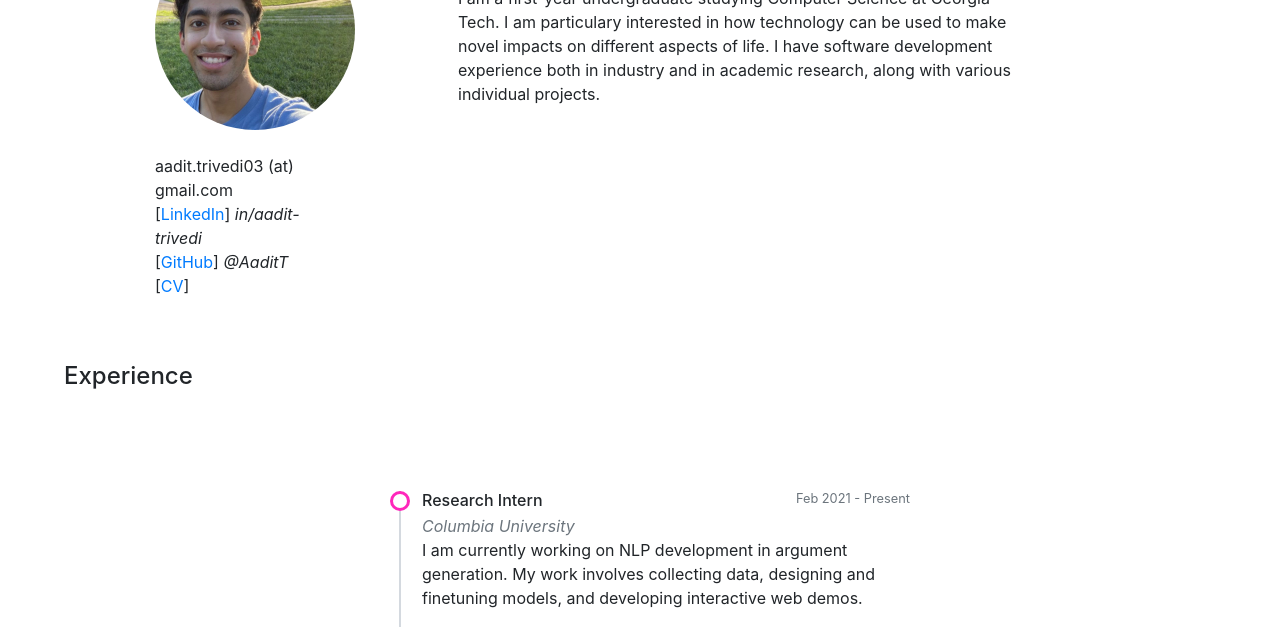
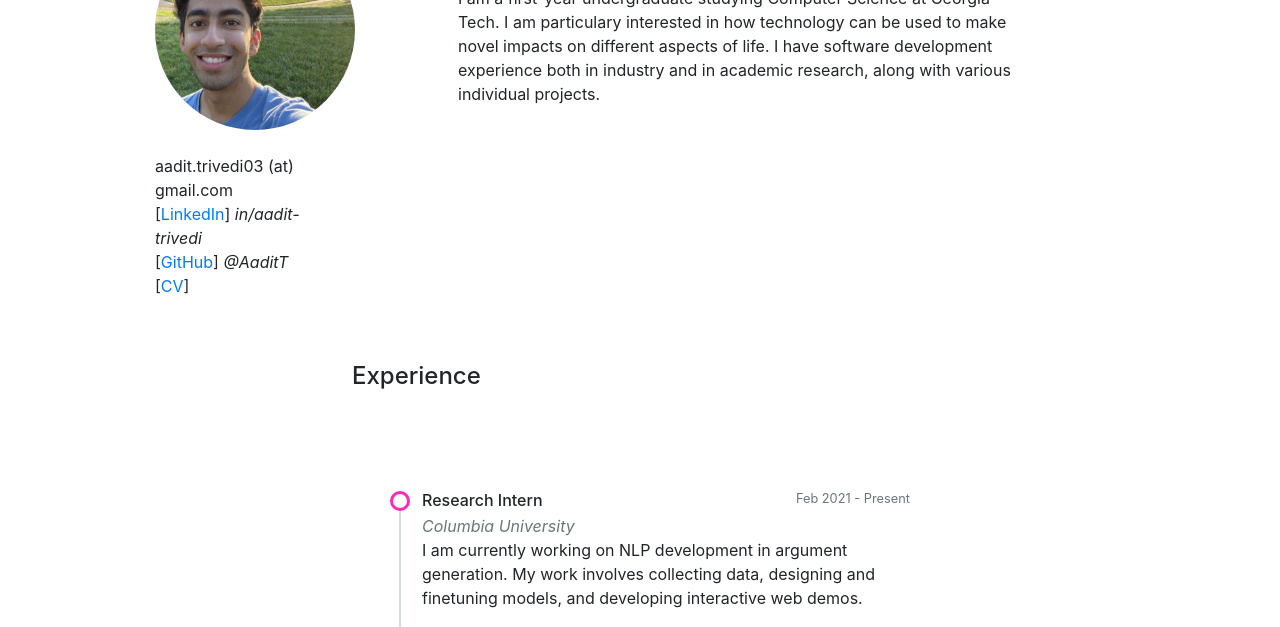
Before and after one commit to AaditT/AaditT.github.io, a plain HTML site: page index.html in a window 1280 px wide. Shown: the part 142-769 px from the top of the page. Drawn offline with nearby package versions, Linux system fonts and the light colour scheme.

Commit message:
fixed experience headline

```diff
--- a/index.html
+++ b/index.html
@@ -106,7 +106,7 @@
 
         </div>
     </div>
-    <h4 id="experience">Experience</h4><br>
+    <h4 id="experience" class="center">Experience</h4><br>
     <div class="container mt-5 mb-5">
         <div class="row">
             <div class="col-md-6 offset-md-3">
```
